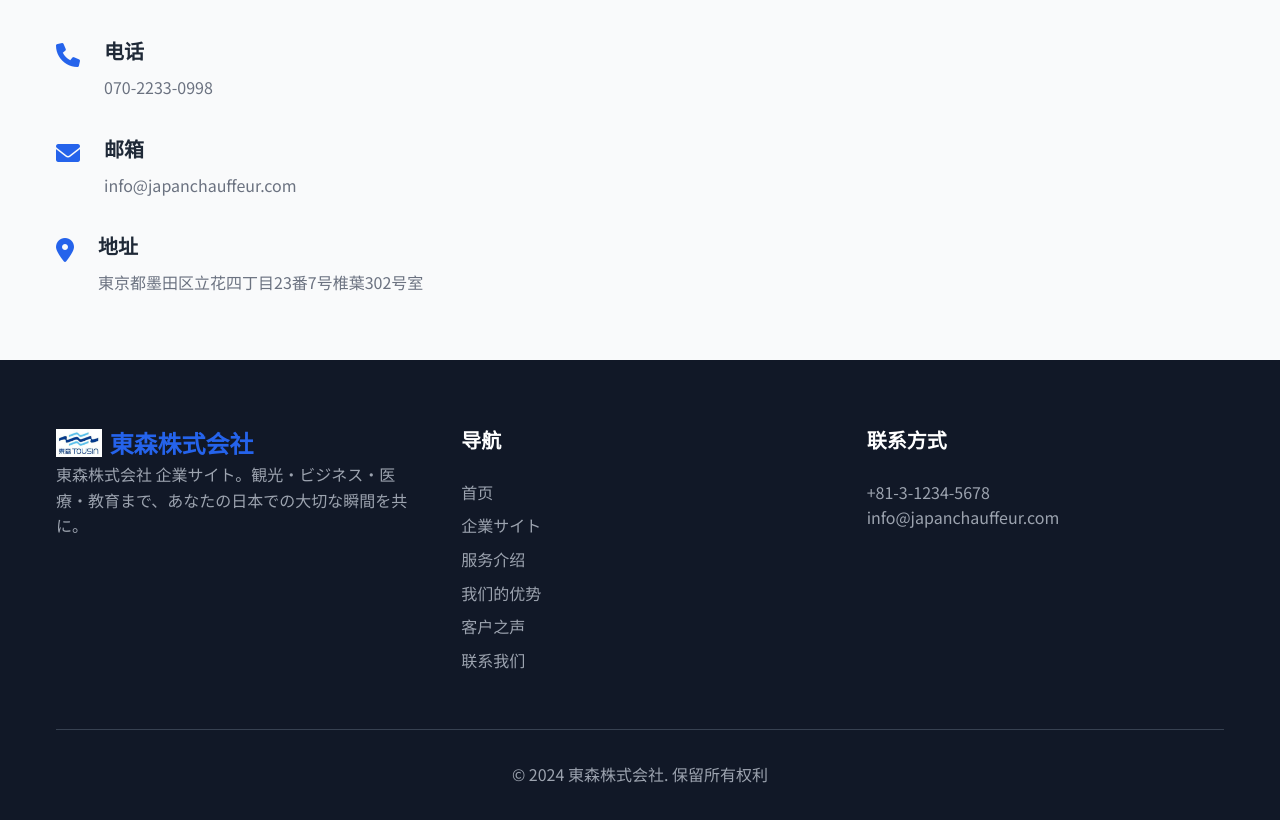
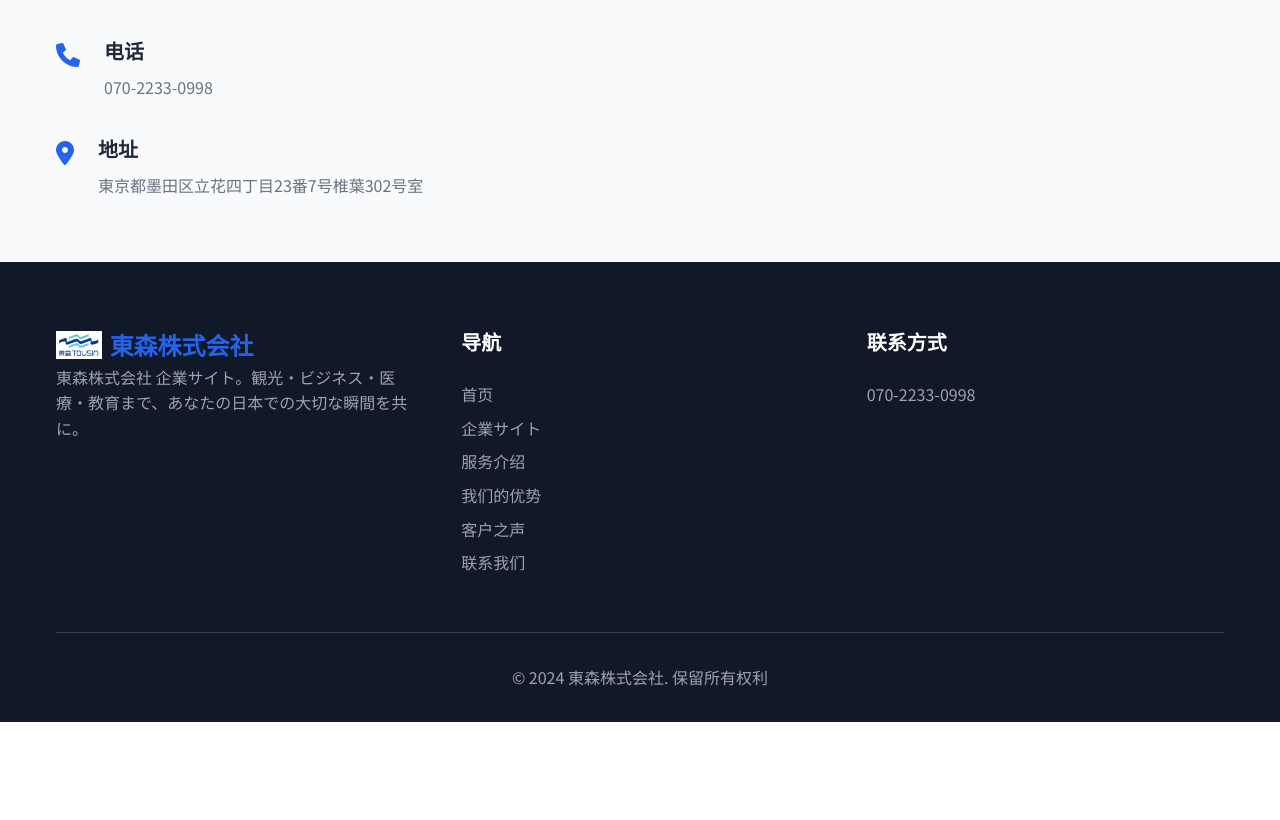
Before and after one commit to tousin-travel/tousin-travel.github.io, a plain HTML site: page index.html in a window 1280 px wide. Shown: the part 4520-5340 px from the top of the page. After the commit the page ends 5242 px from the top, so only its background shows below. Drawn offline with Linux system fonts and the light colour scheme.

Commit message:
Update index.html

```diff
--- a/index.html
+++ b/index.html
@@ -215,13 +215,13 @@
                             <p>070-2233-0998</p>
                         </div>
                     </div>
-                    <div class="contact-item">
+                    <!-- <div class="contact-item">
                         <i class="fas fa-envelope"></i>
                         <div>
                             <h4 data-translate="contact-email-title">邮箱</h4>
                             <p>info@japanchauffeur.com</p>
                         </div>
-                    </div>
+                    </div> -->
                     <div class="contact-item">
                         <i class="fas fa-map-marker-alt"></i>
                         <div>
@@ -259,8 +259,7 @@
                 </div>
                 <div class="footer-section">
                     <h4 data-translate="footer-contact-title">联系方式</h4>
-                    <p>+81-3-1234-5678</p>
-                    <p>info@japanchauffeur.com</p>
+                    <p>070-2233-0998</p>
                 </div>
             </div>
             <div class="footer-bottom">
```
